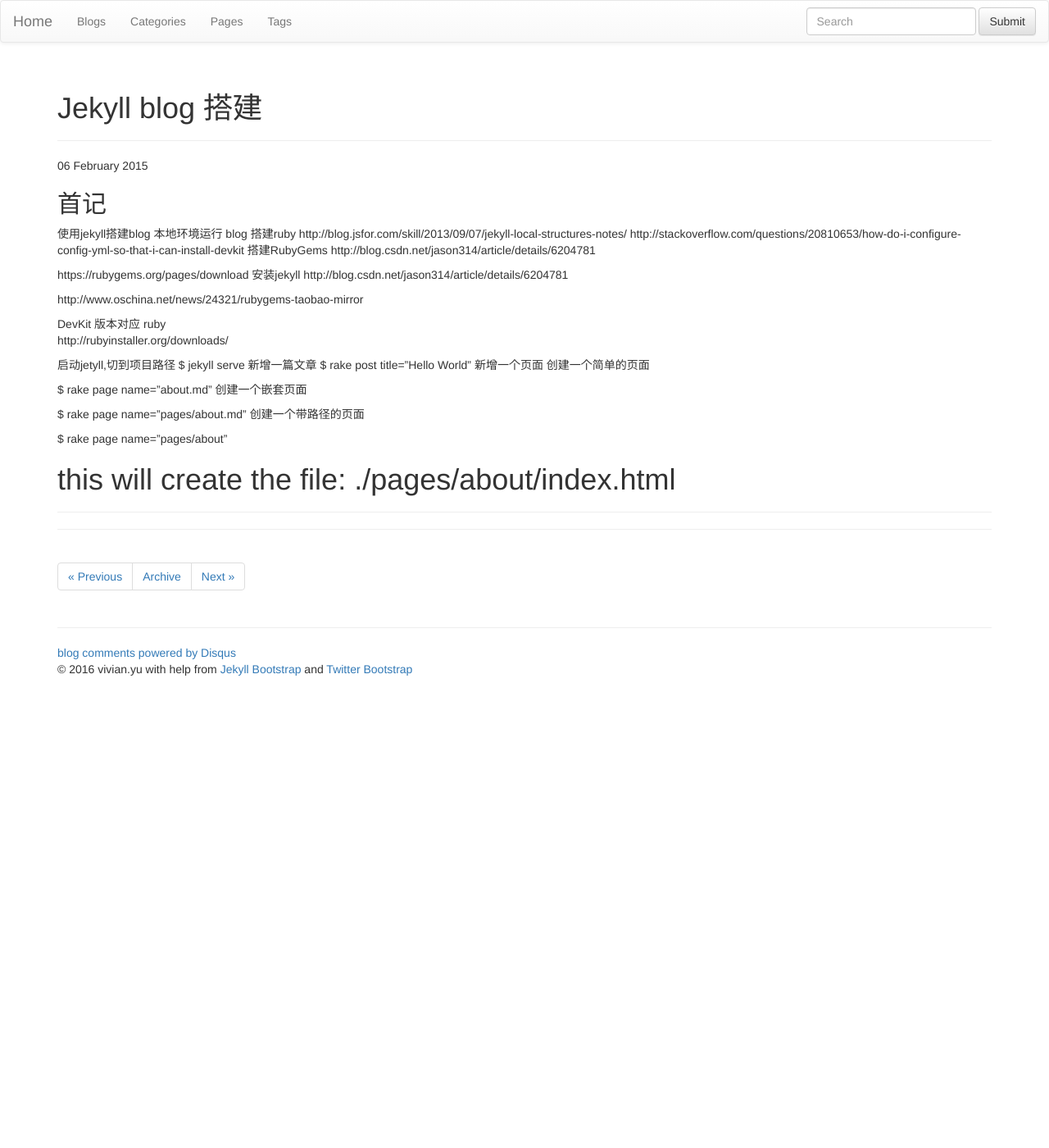
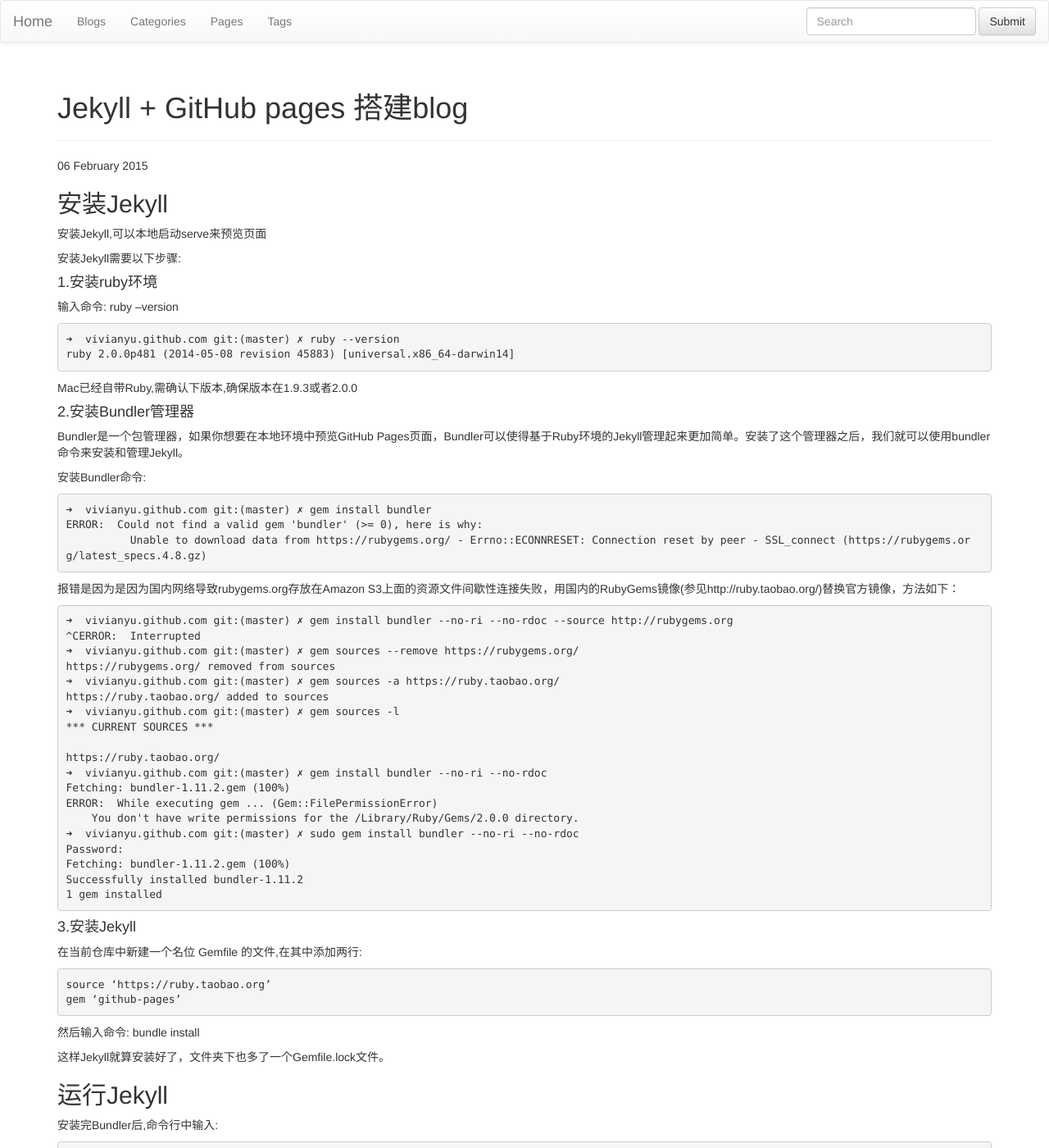
Before and after one commit to VivianJoJo/vivianjojo.github.com, a Jekyll site: the page built from _posts/2015-02-06-jekyll-blog.md, in a window 1280 px wide and 1400 px high. Shown: the whole window at 82% size. Built offline with Jekyll 4.4.1, drawn with Linux system fonts in a browser that asks for light colours; nearby versions of some CDN libraries; library files that are not in the unit come from our copies; comment, search, counter and statistics services are not loaded; some of the changed text lies outside the part shown.

Commit message:
jekyll page

```diff
--- /dev/null
+++ b/Gemfile
@@ -0,0 +1,2 @@
+source 'https://ruby.taobao.org'
+gem 'github-pages'
--- a/_config.yml
+++ b/_config.yml
@@ -12,8 +12,8 @@ title : Home
 tagline: Site Tagline
 author :
   name : vivian.yu
-  email : vivian.yu@corp.vipshop.com
-  github : VivianJoJo
+  email : vivian.yu@dianping.com
+  github : Vivian2yu
   twitter : username
   feedburner : feedname
 
@@ -26,7 +26,7 @@ author :
 # Else if you are pushing to username.github.io, replace with your username.
 # Finally if you are pushing to a GitHub project page, include the project name at the end.
 #
-production_url : http://vivianjojo.github.io
+production_url : http://vivianyu.github.io
 
 # All Jekyll-Bootstrap specific configurations are namespaced into this hash
 #
--- a/_posts/2015-02-06-jekyll-blog.md
+++ b/_posts/2015-02-06-jekyll-blog.md
@@ -1,44 +1,103 @@
 ---
 layout: post
-title: "Jekyll blog 搭建"
+title: "Jekyll + GitHub pages 搭建blog"
 description: ""
 category:
 tags: []
 ---
 
-## 首记
-使用jekyll搭建blog
-本地环境运行 blog
-搭建ruby
-http://blog.jsfor.com/skill/2013/09/07/jekyll-local-structures-notes/
-http://stackoverflow.com/questions/20810653/how-do-i-configure-config-yml-so-that-i-can-install-devkit
-搭建RubyGems
-http://blog.csdn.net/jason314/article/details/6204781
 
-https://rubygems.org/pages/download
-安装jekyll
-http://blog.csdn.net/jason314/article/details/6204781
+安装Jekyll
+------------
 
-http://www.oschina.net/news/24321/rubygems-taobao-mirror
+安装Jekyll,可以本地启动serve来预览页面
 
-DevKit  版本对应 ruby
-http://rubyinstaller.org/downloads/
+安装Jekyll需要以下步骤:
 
+####1.安装ruby环境
+输入命令:
+    ruby --version
 
+    ➜  vivianyu.github.com git:(master) ✗ ruby --version
+    ruby 2.0.0p481 (2014-05-08 revision 45883) [universal.x86_64-darwin14]
 
-启动jetyll,切到项目路径
-$ jekyll serve
-新增一篇文章
-$ rake post title="Hello World"
-新增一个页面
-创建一个简单的页面
+Mac已经自带Ruby,需确认下版本,确保版本在1.9.3或者2.0.0
 
-$ rake page name="about.md"
-创建一个嵌套页面
+####2.安装Bundler管理器
 
-$ rake page name="pages/about.md"
-创建一个带路径的页面
+Bundler是一个包管理器，如果你想要在本地环境中预览GitHub Pages页面，Bundler可以使得基于Ruby环境的Jekyll管理起来更加简单。安装了这个管理器之后，我们就可以使用bundler命令来安装和管理Jekyll。
 
-$ rake page name="pages/about"
-# this will create the file: ./pages/about/index.html
+安装Bundler命令:
+
+    ➜  vivianyu.github.com git:(master) ✗ gem install bundler
+    ERROR:  Could not find a valid gem 'bundler' (>= 0), here is why:
+              Unable to download data from https://rubygems.org/ - Errno::ECONNRESET: Connection reset by peer - SSL_connect (https://rubygems.org/latest_specs.4.8.gz)
+
+报错是因为是因为国内网络导致rubygems.org存放在Amazon S3上面的资源文件间歇性连接失败，用国内的RubyGems镜像(参见http://ruby.taobao.org/)替换官方镜像，方法如下：
+
+    ➜  vivianyu.github.com git:(master) ✗ gem install bundler --no-ri --no-rdoc --source http://rubygems.org
+    ^CERROR:  Interrupted
+    ➜  vivianyu.github.com git:(master) ✗ gem sources --remove https://rubygems.org/
+    https://rubygems.org/ removed from sources
+    ➜  vivianyu.github.com git:(master) ✗ gem sources -a https://ruby.taobao.org/
+    https://ruby.taobao.org/ added to sources
+    ➜  vivianyu.github.com git:(master) ✗ gem sources -l
+    *** CURRENT SOURCES ***
+
+    https://ruby.taobao.org/
+    ➜  vivianyu.github.com git:(master) ✗ gem install bundler --no-ri --no-rdoc
+    Fetching: bundler-1.11.2.gem (100%)
+    ERROR:  While executing gem ... (Gem::FilePermissionError)
+        You don't have write permissions for the /Library/Ruby/Gems/2.0.0 directory.
+    ➜  vivianyu.github.com git:(master) ✗ sudo gem install bundler --no-ri --no-rdoc
+    Password:
+    Fetching: bundler-1.11.2.gem (100%)
+    Successfully installed bundler-1.11.2
+    1 gem installed
+
+####3.安装Jekyll
+
+在当前仓库中新建一个名位 Gemfile 的文件,在其中添加两行:
+
+    source ‘https://ruby.taobao.org’
+    gem ‘github-pages’
+
+然后输入命令:
+    bundle install
+
+这样Jekyll就算安装好了，文件夹下也多了一个Gemfile.lock文件。
+
+运行Jekyll
+--------------
+
+安装完Bundler后,命令行中输入:
+
+    bundle exec jekyll serve
+
+就可以在本地将Jekyll跑起来了，这时你可以通过访问 http://localhost:4000 来预览你的GitHub Pages。
+
+新建page
+--------------
+
+#####新增一篇文章
+    rake post title="Hello World"
+
+#####新增一个页面
+
+    rake page name="about.md"
+
+#####创建一个嵌套页面
+
+    rake page name="pages/about.md"
+
+#####创建一个带路径的页面
+
+    rake page name="pages/about"
+
+this will create the file: ./pages/about/index.html
+
+------------------------------------
+
+*小记: 此笔记更新于2016/01/11,于Mac上重新使用Jekyll.*
+
 ---
```
Also changed, not shown: Gemfile.lock (added), 1 other file.
